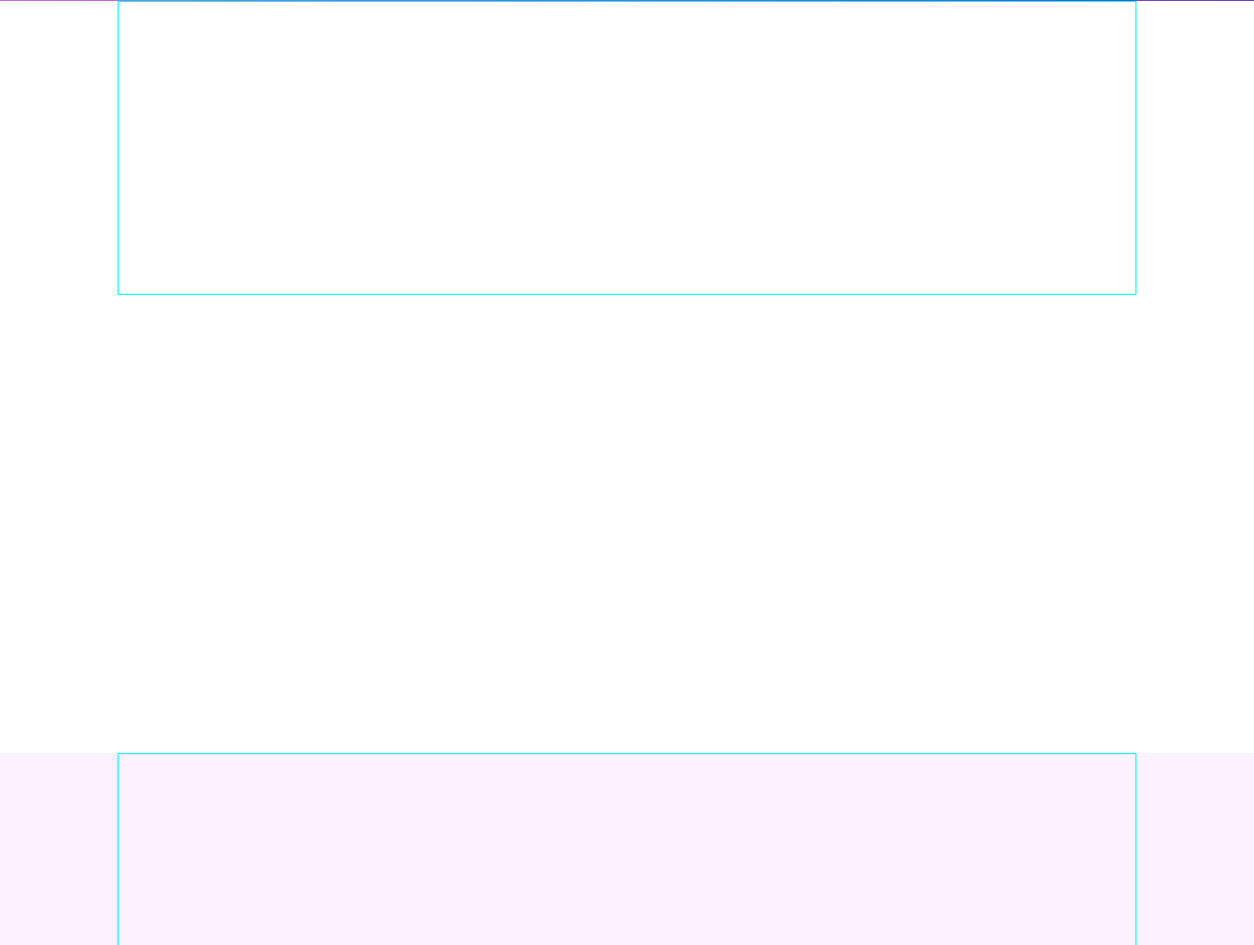
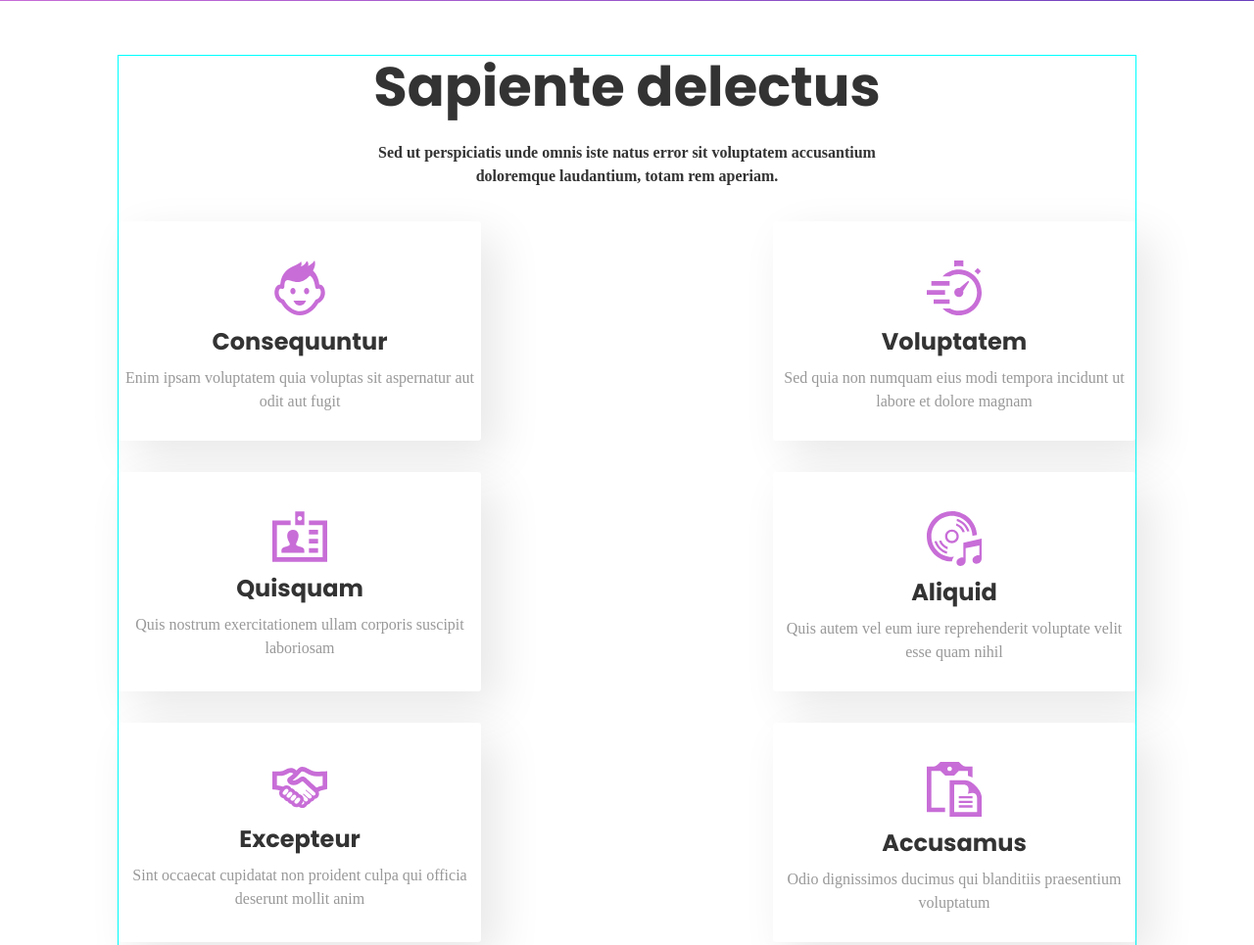
Before and after one commit to Git-DmR/project_3, a plain HTML site: page index.html in a window 1280 px wide. Shown: the part 767-1732 px from the top of the page at 98% size. Drawn offline with Linux system fonts and the light colour scheme; a web font is replaced by a local one.

Commit message:
FIX: second page

```diff
--- a/css/page-animation.css
+++ b/css/page-animation.css
@@ -1,17 +1,17 @@
-/*============================================================================== second-page */
-.second-page_card-box .card:hover {
+/* <!== second-page ========================================================= >  */
+.second-page_content .card:hover {
   transform: scale(1.15) translateZ(0);
   background-color: #e9ccee;
 }
 
-.second-page_card-box .card img {
+.second-page_content .card img {
   -o-transition: all 0.5s ease-in-out;
   -moz-transition: all 0.5s ease-in-out;
   -webkit-transition: all 0.5s ease-in-out;
   transition: all 0.5s ease-in-out;
 }
 
-.second-page_card-box .card img:hover {
+.second-page_content .card img:hover {
   -o-transform: rotate(720deg);
   -ms-transform: rotate(720deg);
   -moz-transform: rotate(720deg);
@@ -19,7 +19,7 @@
   transform: rotate(720deg);
 }
 
-/*============================================================================== third-page */
+/* <!== third-page ========================================================= >  */
 
 #third-page img:hover {
   -o-transition: all 1s linear;
--- a/css/page-style.css
+++ b/css/page-style.css
@@ -37,7 +37,8 @@
   border: 1px solid aqua;
 }
 
-/* <!-- start-page -------------------------------------------------------- >  */
+/* <!== start-page ========================================================= >  */
+
 #start-page {
   background: linear-gradient(224.72deg, #3023ae -1%, #c86dd7 100.5%);
 }
@@ -92,7 +93,71 @@
 .button:hover {
   opacity: 1;
 }
-/* <!-- second-page -------------------------------------------------------- >  */
+
+/* <!== second-page ========================================================= >  */
+
+#second-page {
+  padding-top: 55px;
+}
+
+.second-page_title {
+  width: 100%;
+  min-height: 64px;
+  text-align: center;
+  margin-bottom: 23px;
+}
+
+.second-page_description {
+  width: 100%;
+  min-height: 50px;
+  display: flex;
+  justify-content: center;
+  margin-bottom: 32px;
+}
+
+.second-page_description p {
+  width: 570px;
+  text-align: center;
+}
+
+.second-page_content {
+  width: 100%;
+  min-height: 480px;
+  margin-bottom: 32px;
+  display: flex;
+  flex-wrap: wrap;
+  justify-content: space-between;
+}
+
+.second-page_content .card {
+  width: 370px;
+  height: 224px;
+  margin-bottom: 32px;
+  padding-top: 40px;
+  padding-bottom: 32px;
+  display: flex;
+  flex-direction: column;
+  align-items: center;
+  background: #ffffff;
+  box-shadow: 16px 16px 48px rgba(0, 0, 0, 0.0994678);
+  border-radius: 3px;
+}
+
+.second-page_content .card img {
+  width: 56px;
+  height: 56px;
+  margin-bottom: 11px;
+}
+
+.second-page_content .card h4 {
+  margin-bottom: 9px;
+  text-align: center;
+}
+
+.second-page_content .card p {
+  text-align: center;
+}
+
 /* <!-- third-page -------------------------------------------------------- >  */
 /* <!-- fourth-page -------------------------------------------------------- >  */
 /* <!-- fifth-page -------------------------------------------------------- >  */
--- a/index.html
+++ b/index.html
@@ -30,7 +30,47 @@
       </section>
       <!-- second-page -->
       <section id="second-page">
-        <div class="wraper"></div>
+        <div class="wraper">
+          <div class="second-page_title"><h2>Sapiente delectus</h2></div>
+          <div class="second-page_description">
+            <p class="text-dark">
+              Sed ut perspiciatis unde omnis iste natus error sit voluptatem accusantium doloremque laudantium, totam
+              rem aperiam.
+            </p>
+          </div>
+          <div class="second-page_content">
+            <div class="card">
+              <img src="/src/images/2nd-page-icons/icon-2-1.svg" alt="icon-2-1.svg" />
+              <h4>Consequuntur</h4>
+              <p class="text-gray">Enim ipsam voluptatem quia voluptas sit aspernatur aut odit aut fugit</p>
+            </div>
+            <div class="card">
+              <img src="/src/images/2nd-page-icons/icon-2-2.svg" alt="icon-2-2.svg" />
+              <h4>Voluptatem</h4>
+              <p class="text-gray">Sed quia non numquam eius modi tempora incidunt ut labore et dolore magnam</p>
+            </div>
+            <div class="card">
+              <img src="/src/images/2nd-page-icons/icon-2-3.svg" alt="icon-2-3.svg" />
+              <h4>Quisquam</h4>
+              <p class="text-gray">Quis nostrum exercitationem ullam corporis suscipit laboriosam</p>
+            </div>
+            <div class="card">
+              <img src="/src/images/2nd-page-icons/icon-2-4.svg" alt="icon-2-4.svg" />
+              <h4>Aliquid</h4>
+              <p class="text-gray">Quis autem vel eum iure reprehenderit voluptate velit esse quam nihil</p>
+            </div>
+            <div class="card">
+              <img src="/src/images/2nd-page-icons/icon-2-5.svg" alt="icon-2-5.svg" />
+              <h4>Excepteur</h4>
+              <p class="text-gray">Sint occaecat cupidatat non proident culpa qui officia deserunt mollit anim</p>
+            </div>
+            <div class="card">
+              <img src="/src/images/2nd-page-icons/icon-2-6.svg" alt="icon-2-6.svg" />
+              <h4>Accusamus</h4>
+              <p class="text-gray">Odio dignissimos ducimus qui blanditiis praesentium voluptatum</p>
+            </div>
+          </div>
+        </div>
       </section>
       <!-- third-page -->
       <section id="third-page">
```
